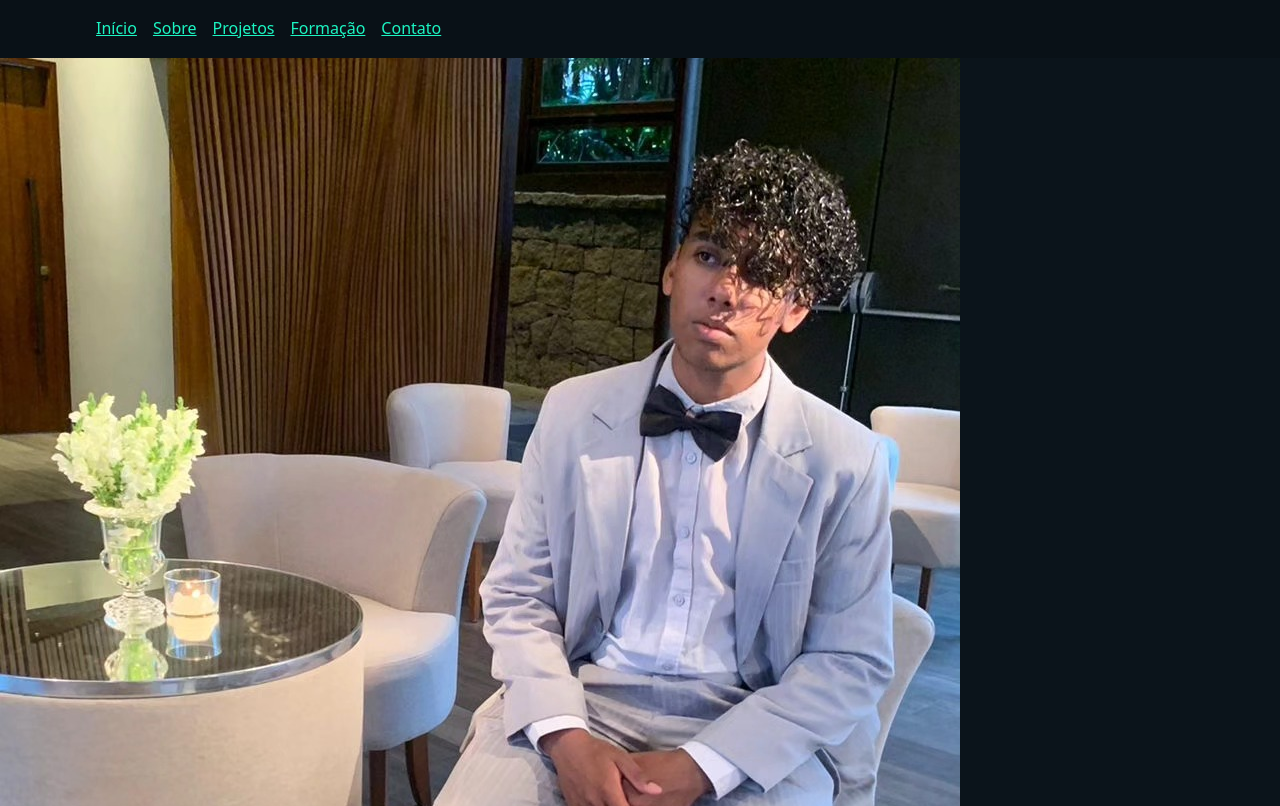
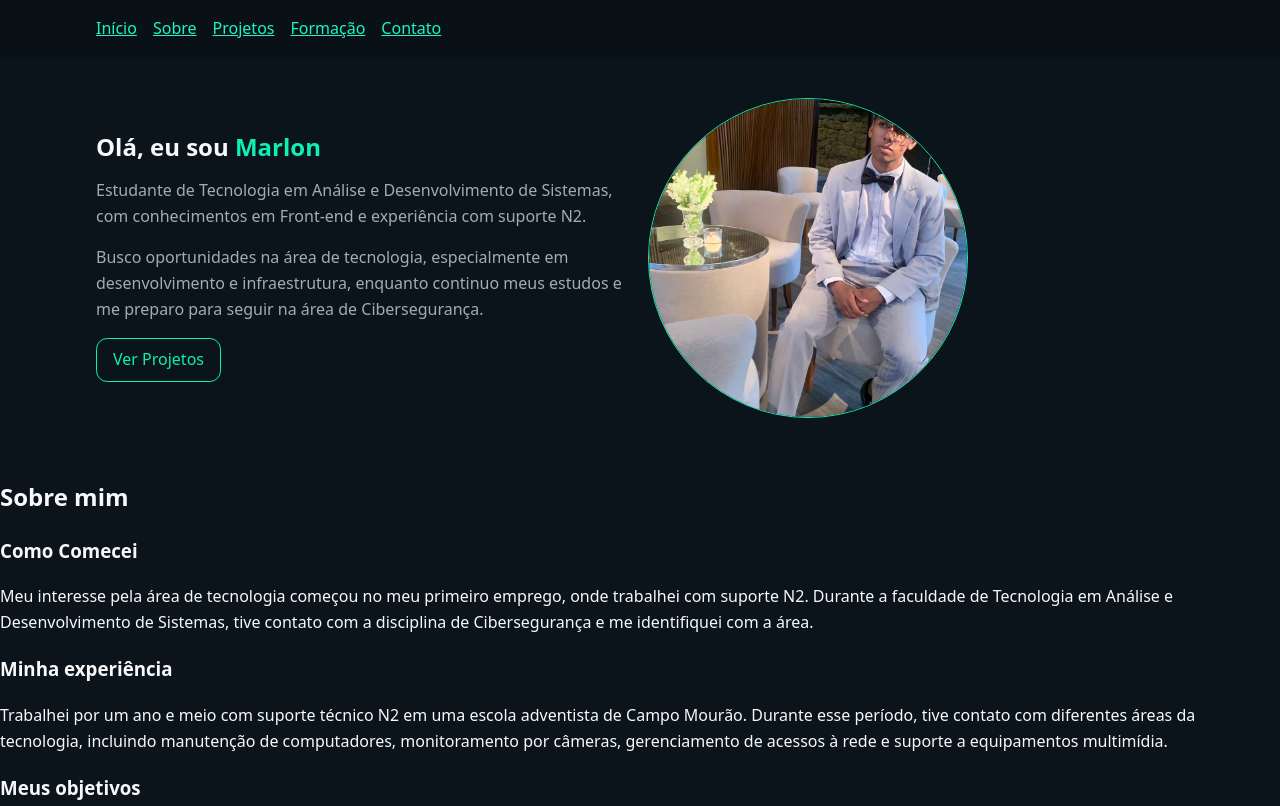
Before and after one commit to Skyuzu15/portfolio, a plain HTML site: page index.html in a window 1280 px wide. Shown: the top 806 px of the page. Drawn offline with Linux system fonts and the light colour scheme.

Commit message:
Compõe a Home do Portfólio

```diff
--- a/css/style.css
+++ b/css/style.css
@@ -63,3 +63,58 @@ nav.navegacao {
     margin-inline: auto;
     padding-inline: var(--espacamento-medio);
 }
+
+.inicio {
+    padding-block: var(--espacamento-muito-grande);
+}
+
+.texto-apresentacao {
+    display: flex;
+    flex-direction: column;
+    gap: var(--espacamento-medio);
+    align-items: flex-start;
+}
+
+.texto-apresentacao > * {
+    margin-block: 0;
+}
+
+.apresentacao {
+    display: grid;
+    grid-template-columns: repeat(2, minmax(0rem, 1fr));
+    align-items: center;
+    gap: var(--espacamento-medio);
+}
+
+
+.titulo {
+    line-height: 1.2;
+}
+
+.destaque {
+    color: var(--cor-destaque);
+}
+
+.subtitulo {
+    color: var(--cor-texto-suave);
+}
+
+.botao {
+    display: inline-block;
+    padding: var(--espacamento-pequeno) var(--espacamento-medio);
+    background-color: var(--cor-fundo);
+    color: var(--cor-destaque);
+    border: 0.10rem solid var(--cor-destaque);
+    text-decoration: none;
+    border-radius: 0.70rem;
+}
+
+.perfil {
+    width: 100%;
+    max-width: 20rem;
+    height: auto;
+    aspect-ratio: 1 / 1;
+    object-fit: cover;
+    border-radius: 50%;
+    border: 0.10rem solid var(--cor-destaque);
+}
--- a/index.html
+++ b/index.html
@@ -28,29 +28,31 @@
     <main>
 
         <!-- Seção Início -->
-        <section id="inicio">
+        <section id="inicio" class="inicio conteudo">
 
-            <img src="assets/images/perfil.jpeg" alt="Marlon Arantes usando um terno cinza-claro">
+            <div class="apresentacao">
+                <div class="texto-apresentacao">
 
-            <div>
+                    <h1 class="titulo">Olá, eu sou <span class="destaque">Marlon</span></h1>
 
-                <h1>Olá, eu sou <span>Marlon</span></h1>
-
-                <div>
-                    <p>
+                    <p class="subtitulo">
                         Estudante de Tecnologia em Análise e Desenvolvimento de Sistemas,
                         com conhecimentos em Front-end e experiência com suporte N2.
                     </p>
 
-                    <p>
+                    <p class="subtitulo">
                         Busco oportunidades na área de tecnologia, especialmente em desenvolvimento e infraestrutura,
                         enquanto continuo meus estudos e me preparo para seguir na área de Cibersegurança.
                     </p>
+
+                    <a href="#projetos" class="botao">Ver Projetos</a>
+
                 </div>
 
-                <a href="#projetos">Ver Projetos</a>
+                <img src="assets/images/perfil.jpeg" alt="Marlon Arantes usando um terno cinza-claro" class="perfil">
 
             </div>
+
 
         </section>
 
```
